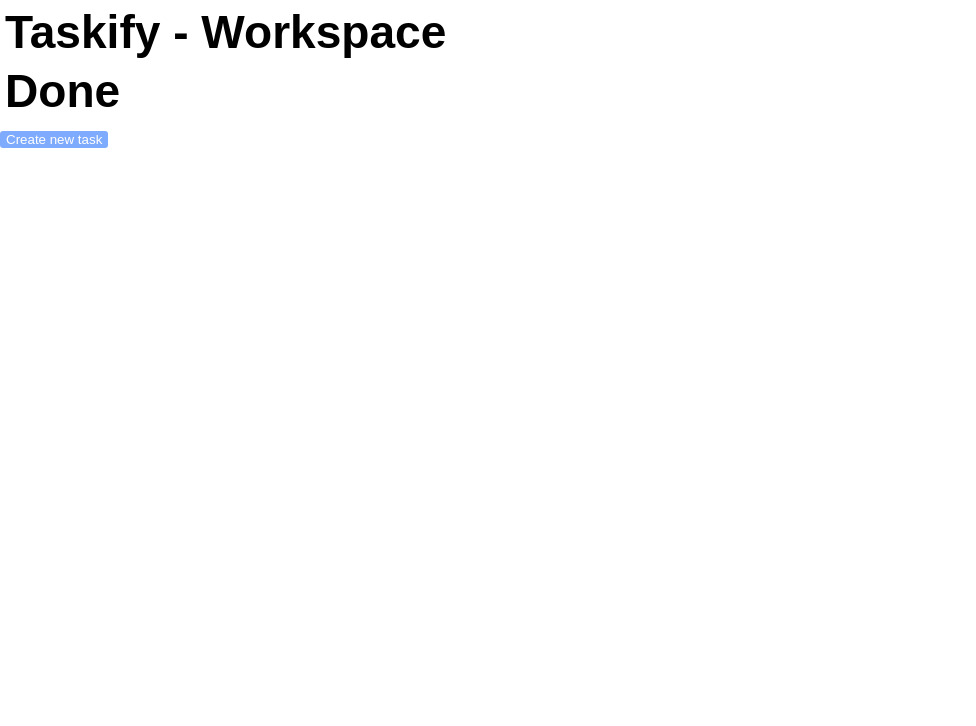
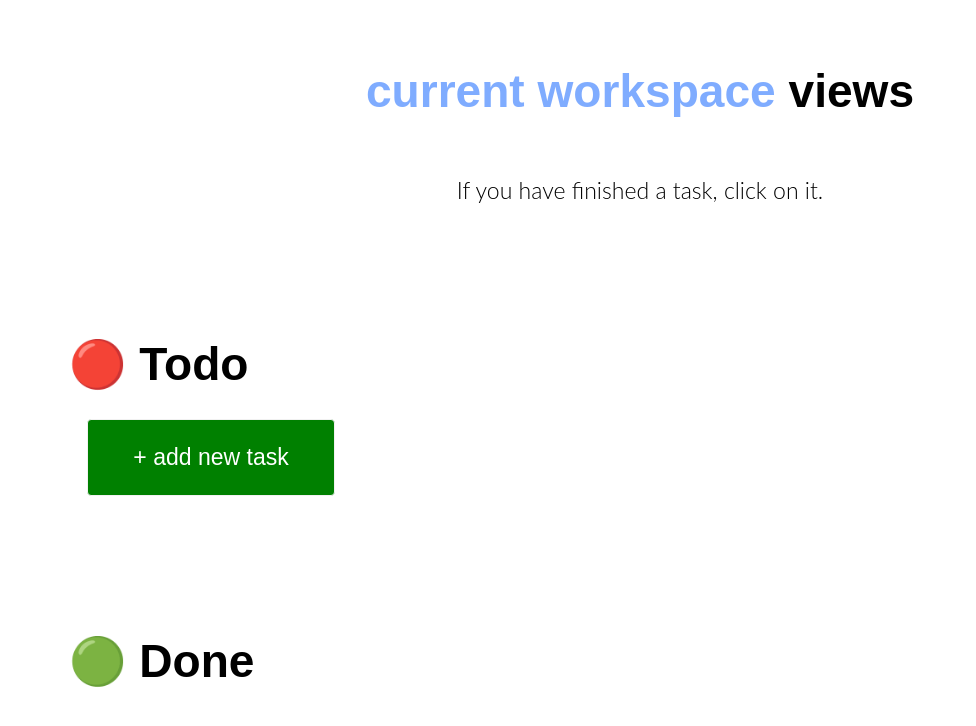
Before and after one commit to momtr/Taskify, a website: page views/workspace.html in a window 1280 px wide. Shown: the whole page, without its empty margins (0-976 px from the left). Drawn offline with nearby package versions, Linux system fonts and the light colour scheme; some packages are replaced by stand-ins of ours; files that its build step writes are made by us from their sources; no server answers; a script that the page names is missing; files whose address does not match are found by name; a web font is replaced by a local one.

Commit message:
🐠 task design

```diff
--- a/static/script.js
+++ b/static/script.js
@@ -1,11 +1,12 @@
 onload = () => {
     let workspaceUUID = Cookies.get('workspaceUUID');
     if(workspaceUUID)
-        redirect(`/${workspaceUUID}`);
+        $('#workspaceUUID').val(`${workspaceUUID}`);
 }
 
 function getWorkspace() {
     let uuid = $('#workspaceUUID').val();
+    Cookies.set('workspaceUUID', uuid);
     if(uuid)
         redirect(`/${uuid}`);
 }
--- a/static/style.css
+++ b/static/style.css
@@ -10,6 +10,9 @@
     width: 100;
     margin: 0;
     font-size: 120%;
+    font-family: proxima-nova, sans-serif;
+    font-weight: 600;
+    font-style: normal;
 }
 
 .main-container {
@@ -100,6 +103,84 @@
     font-style: normal;
 }
 
+.h-200 {
+    font-size: 200%;
+}
+
+.col-cute {
+    color: rgba(0, 89, 255, 0.5);
+}
+
+.task-container {
+    display: flex;
+    flex-direction: row;
+    flex-wrap: wrap;
+}
+
+.task {
+    flex: 0 0 200px;
+    border: 1px solid #f1f1f1;
+    border-radius: 4px;
+    padding: 2%;
+    margin: 2%;
+}
+
+.task:hover {
+    background-color: #f1f1f1;
+}
+
+.container {
+    margin: 5%;
+}
+
+.section-start {
+    margin-top: 10%;
+}
+
+.mid {
+    margin: 0 auto;
+}
+
+.inline {
+    display: inline;
+}
+
+.green-col-bg {
+    background-color: green;
+    color: white;
+}
+
+.mt {
+    padding: 5%;
+}
+
+.button-action {
+    font-size: 100%;
+    float: right;
+}
+
+.button-full-wh {
+    width: 100%;
+    height: 100%;
+    font-size: 100%;
+}
+
+.no-padding {
+    padding: 0px;
+}
+
+.hover-green:hover {
+    background-color: green;
+}
+
+.font-medium {
+    font-size: 100%;;
+}
+
+.mt-medium {
+    margin-top: 5%;
+}
+
 @media (max-width: 800px) {
     body {
         font-size: 90%;
@@ -108,3 +189,10 @@
         width: 80%;
     }
 }
+
+@media (max-width: 600px) {
+    .media-no-c {
+        text-align: left;
+        font-size: 70%;
+    }
+}
--- a/static/workspace.js
+++ b/static/workspace.js
@@ -6,6 +6,7 @@
 
     /** get the tasks */
     workspaceUUID = window.location.href.split('/')[3] || '&';
+    $('#workspaceUUID').append(workspaceUUID);
     let req = await fetch(`api/v1/workspaces/${workspaceUUID}`);
     let json = await req.json();
 
@@ -24,12 +25,12 @@
     /** sort them */
     for(let i of keys) {
         if(!tasks[i].done) {
-            $('#tasks').append(`<div id="${i}">${tasks[i].title}\n<button onclick="doneTask(${i})">✅</button></div>`);
+            $('#tasks').append(`<div class="task" id="${i}" onclick="doneTask(${i})">${tasks[i].title}\n</div>`);
         }
     }
     for(let i of keys) {
         if(tasks[i].done && !tasks[i].removed) {
-            $('#doneTasks').append(`<div id="${i}_done">${tasks[i].title}\n<button onclick="removeTask(${i})">🔴</button></div>`);
+            $('#doneTasks').append(`<div class="task" onclick="removeTask(${i})" id="${i}_done">${tasks[i].title}\n</div>`);
         }
     }
 });
@@ -92,7 +93,7 @@
         .then(res => res.json())
         .then(() => {
             $(`#${id}`).hide()
-            $('#doneTasks').append(`<div id="${id}_done">${tasks[id].title}\n<button onclick="removeTask(${id})">🔴</button></div>`)
+            $('#doneTasks').append(`<div class="task" onclick="removeTask(${id})" id="${id}_done">${tasks[id].title}\n</div>`)
         })
 }
 
--- a/views/workspace.html
+++ b/views/workspace.html
@@ -13,19 +13,23 @@
 </head>
 <body>
 
-    <h1>
-        Taskify - Workspace
-    </h1>
-
-    <div id="tasks"></div>
-
-    <h1>Done</h1>
-
-    <div id="doneTasks"></div>
-
-    <button onclick="newTask()">
-        Create new task
-    </button>
+    <div class="c mt media-no-c">
+        <span class="h-200 col-cute">current workspace </span>
+        <span class="h-200" id="workspaceUUID"></span>
+        <h6 class="line font-medium mt-medium">If you have finished a task, click on it.</h6>
+    </div>
+    <div class="container">
+        <h1>🔴 Todo</h1>
+        <div id="tasks" class="task-container">
+            <div class="task green-col-bg button-action hover-green">
+                <button class="button-full-wh green-col-bg" onclick="newTask()">
+                    + add new task
+                </button>
+            </div>
+        </div>
+        <h1 class="section-start">🟢 Done</h1>
+        <div id="doneTasks" class="task-container"></div>
+    </div>
 
 </body>
 </html>
```
Also changed, not shown: views/index.html (+1 -1 lines), views/newWorkspace.html (+1 -0 lines).
